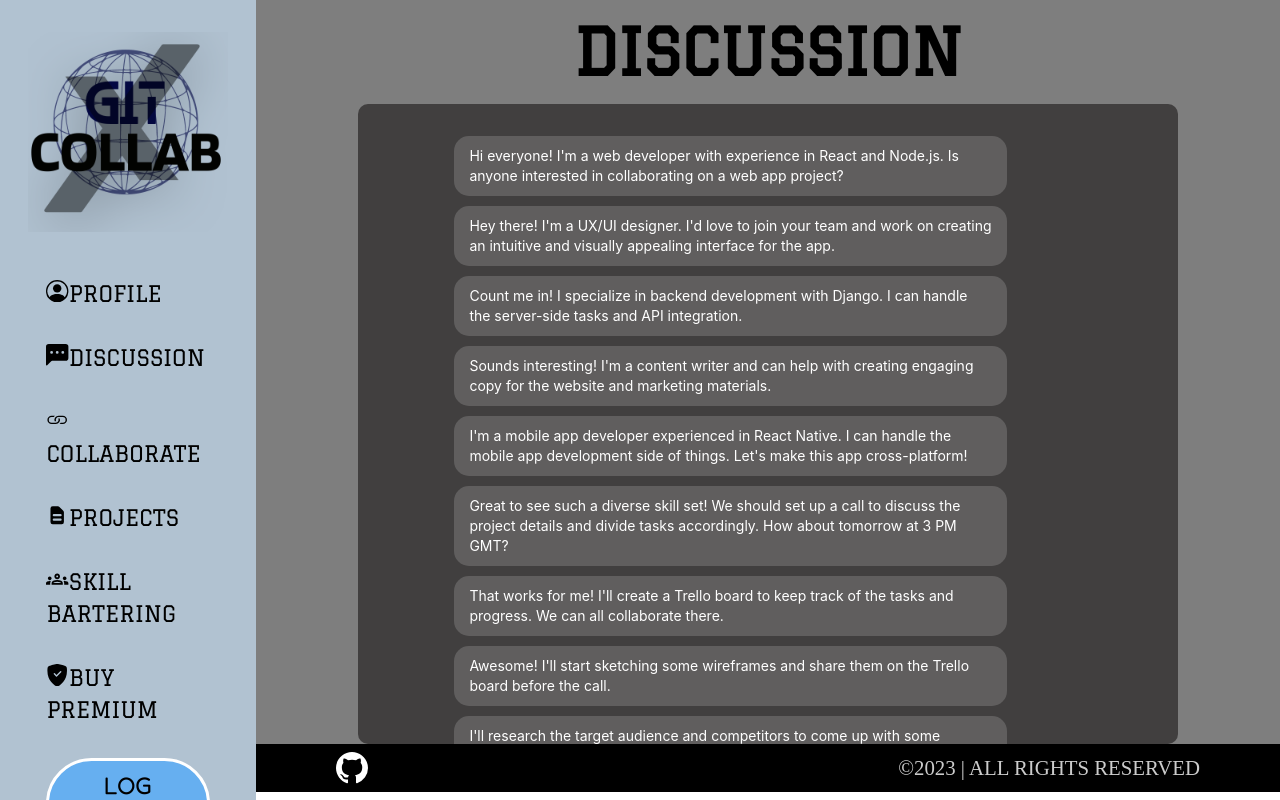
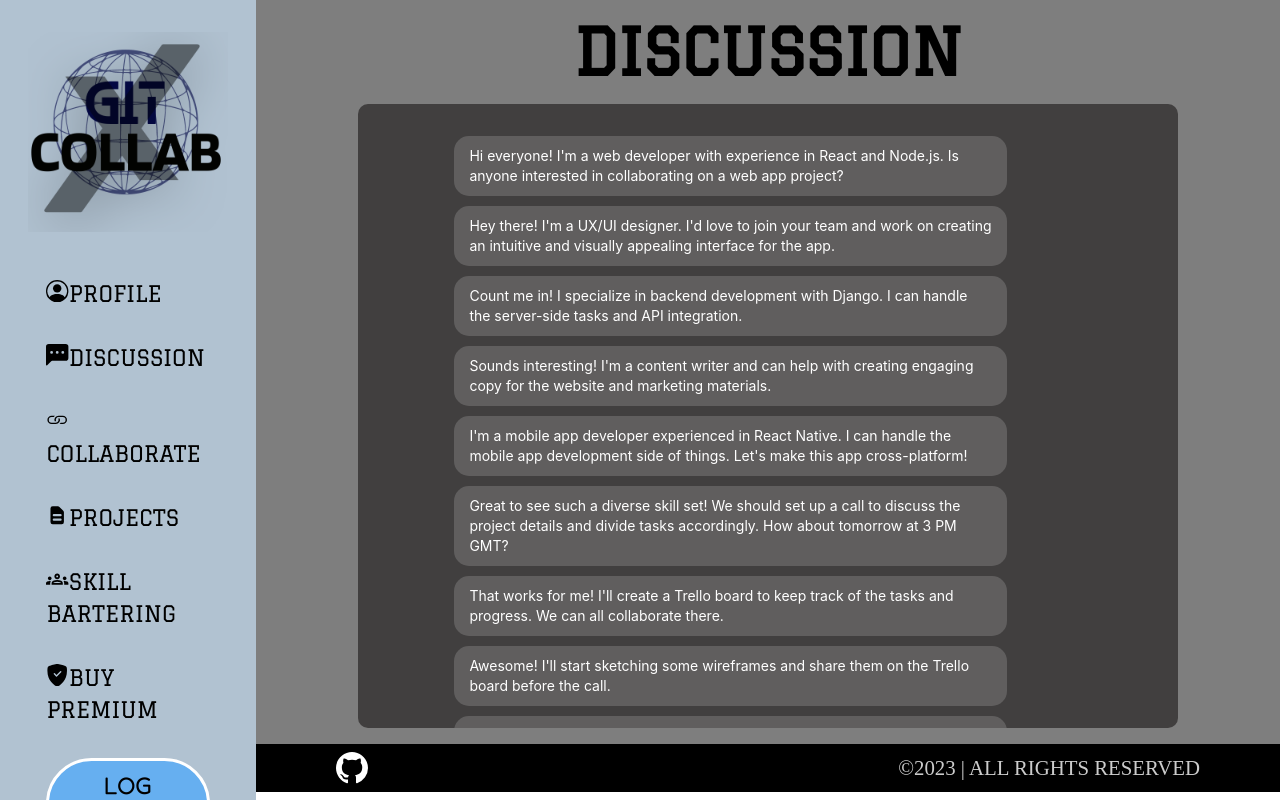
Before and after one commit to PekaVengers/GitCollabX, a React (Vite) app in the folder client/: page /discussion in a window 1280 px wide. Built offline with nearby package versions, Linux system fonts and the light colour scheme; a web font is replaced by a local one.

Commit message:
add margin

```diff
--- a/client/src/styles/Discussion.css
+++ b/client/src/styles/Discussion.css
@@ -30,6 +30,7 @@
 
 /* CSS for the discussions container (chat window) */
 .discussions-container {
+  margin-bottom: 1rem;
   padding: 2rem 2rem 2rem 6rem !important;
   background-color: #413f3f; /* Dark gray background for the chat window */
   border-radius: 10px;
```
